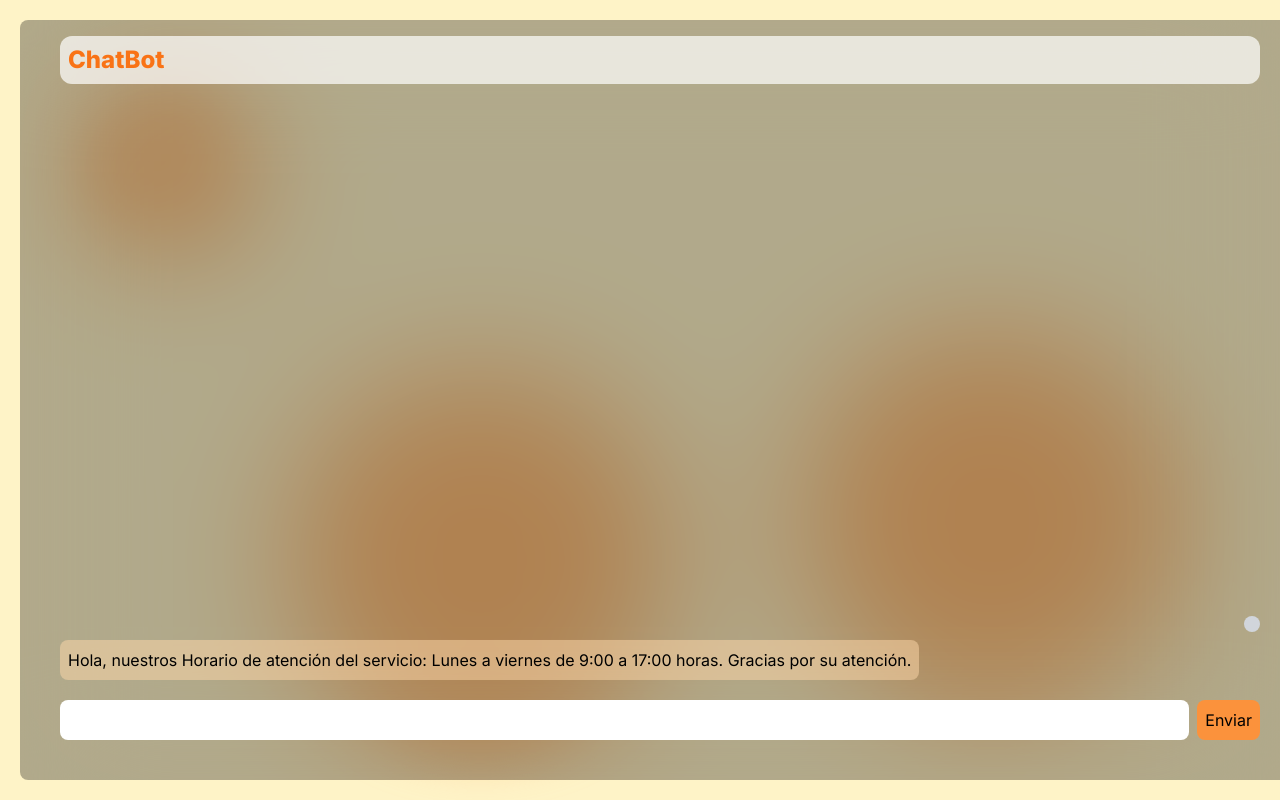
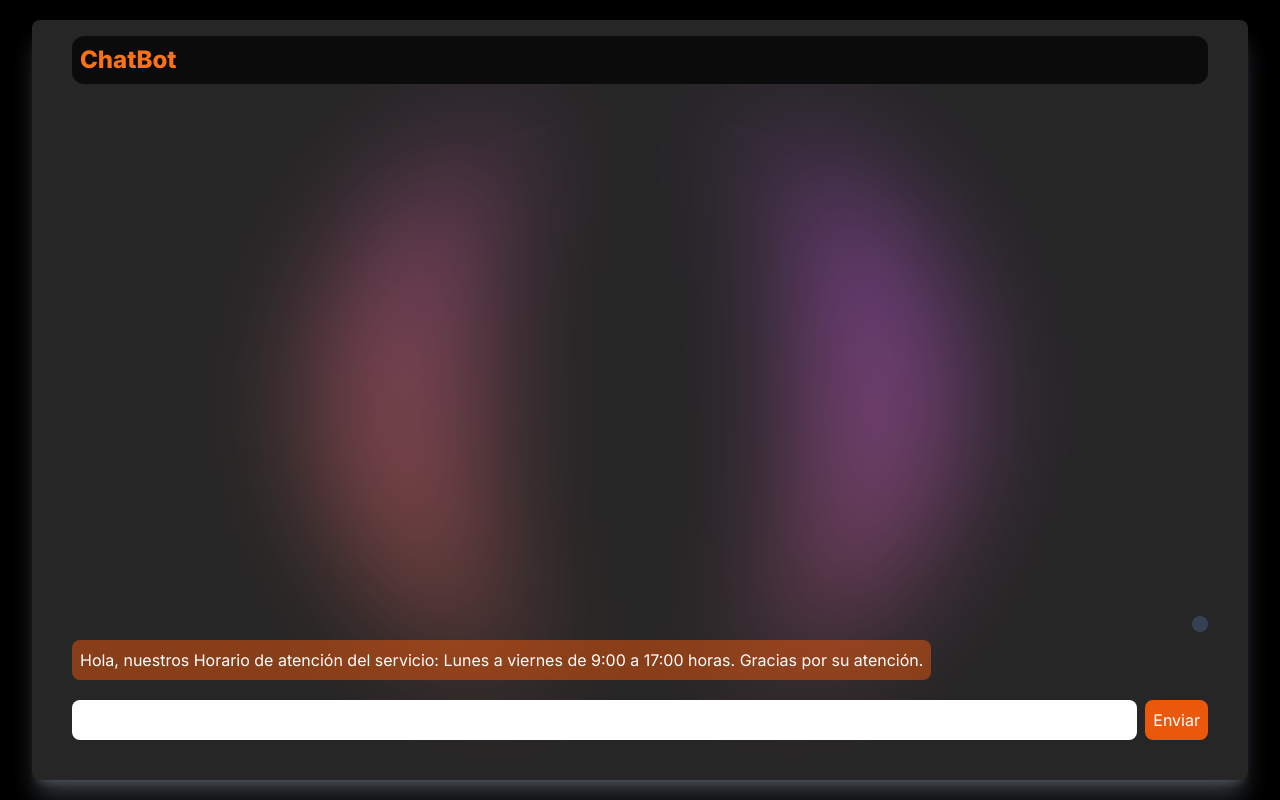
Before and after one commit to Susanelizabetth/IS.proyecto, a Next.js app: page / in a window 1280 px wide. Both pictures are taken after a click on the button "Enviar". Built offline with nearby package versions, Linux system fonts and the light colour scheme.

Commit message:
Pending changes exported from your codespace

```diff
--- a/app/page.tsx
+++ b/app/page.tsx
@@ -22,19 +22,26 @@ export default function Home() {
     console.log("Respuesta del servidor:");
   };
 
+  const handleKeyPress = (event: React.KeyboardEvent<HTMLInputElement>) => {
+    if (event.key === 'Enter') {
+      handleButtonClick();
+    }
+  };
+
   return (
     <main className="">
-      <div className="absolute h-screen w-screen bg-amber-100">
-        <div className="w-36 h-36 relative bg-orange-400 top-24 left-24 rounded-full blur-xl"></div>
-        <div className="relative w-96 h-96 bg-orange-300 top-56 left-72 rounded-full blur-xl"></div>
-        <div className="relative w-96 h-96 bg-orange-300 bottom-[200px] left-[800px] rounded-full blur-xl"></div>
+      <div className="absolute h-screen w-screen bg-black  flex justify-center">
+        <div className="bg-gradient-to-tr from-orange-900 to-purple-900 rounded-full w-[50vw] h-[70vh] self-center flex justify-center">
+          <div className="self-center w-1/2 h-[600px] bg-black rounded-full"></div>
         </div>
-      <div className="h-[95vh] flex flex-col w-full m-5 px-10 pb-10 pt-4 backdrop-blur-3xl rounded-lg fixed bg-black/30">
+      </div>
+      <div className="w-full h-[100vh] flex justify-center">
+        <div className="h-[95vh] w-[95vw] self-center flex flex-col px-10 pb-10 pt-4 backdrop-blur-3xl rounded-lg fixed bg-white/15 shadow-xl shadow-gray-500/50">
           <Header
             title="ChatBot"
-          className="text-2xl font-extrabold text-orange-500 bg-white/70 p-2 rounded-xl"
+            className="text-2xl font-extrabold text-orange-500 bg-black/70 p-2 rounded-xl"
           />
-        <div id="chats" className="grow flex flex-col-reverse gap-2 mb-5">
+          <div id="chats" className="grow flex flex-col-reverse gap-2 mb-5 overflow-y-auto">
             {chats
               .slice()
               .reverse()
@@ -42,8 +49,8 @@ export default function Home() {
                 <div
                   className={
                     chat.type == 1
-                    ? "bg-gray-300 rounded-lg text-start p-2 w-max self-end"
-                    : "rounded-lg text-end p-2 w-max bg-orange-200/50"
+                      ? "bg-gray-700 text-white rounded-lg text-start p-2 w-max self-end"
+                      : "rounded-lg text-white text-end p-2 w-max bg-orange-600/50"
                   }
                   key={index}
                 >
@@ -57,15 +64,17 @@ export default function Home() {
               type="text"
               value={inputValue}
               onChange={handleInputChange}
+              onKeyPress={handleKeyPress}
             />
             <button
               onClick={handleButtonClick}
-            className="rounded-lg bg-orange-400 p-2"
+              className="rounded-lg bg-orange-600 p-2 text-white"
             >
               Enviar
             </button>
           </div>
         </div>
+      </div>
     </main>
   );
 }
```
Also changed, not shown: public/circle.png (added). Lines whose indentation alone changed are shown as unchanged.
